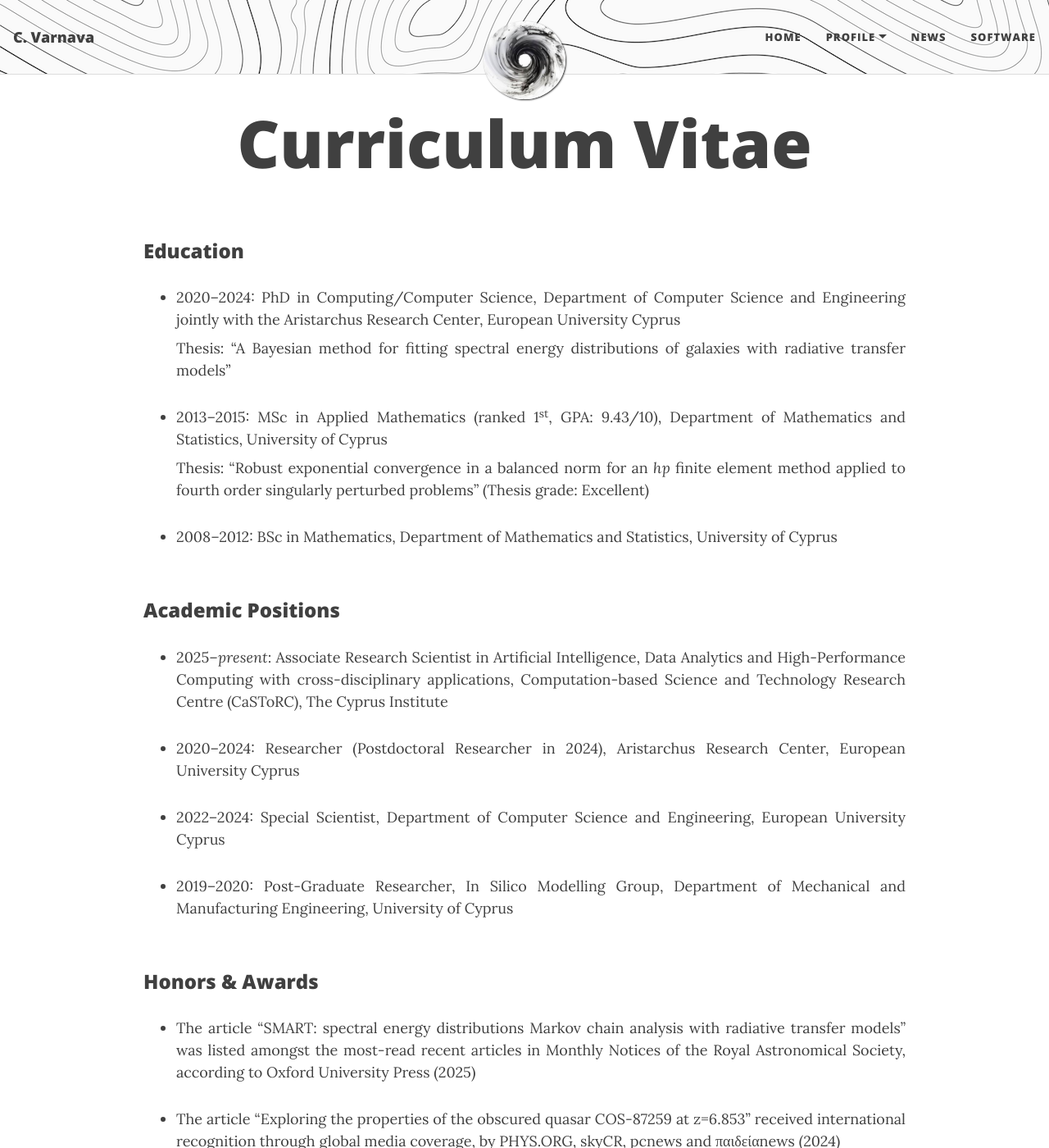
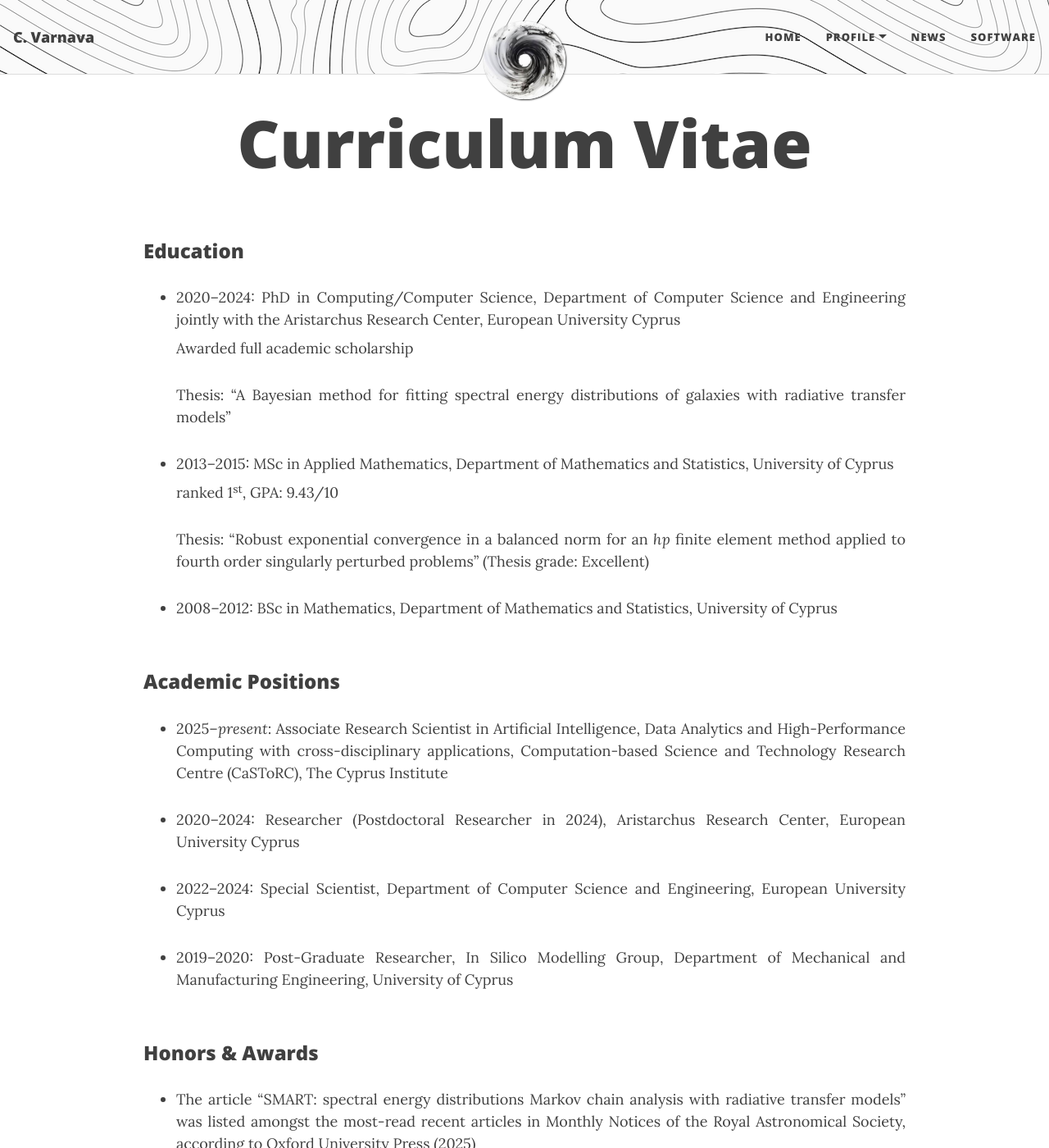
Before and after one commit to ch-var/ch-var.github.io, a Jekyll site: the page built from CV.html, in a window 1280 px wide and 1400 px high. Shown: the whole window at 82% size. Built offline with Jekyll 4.4.1, drawn with Linux system fonts in a browser that asks for light colours; formulas are drawn with MathJax 3; some of the changed text lies outside the part shown.

Commit message:
Update CV.html

```diff
--- a/CV.html
+++ b/CV.html
@@ -25,8 +25,10 @@ mathjax: true
 <p style="font-family: var(--header-font); font-weight: 800; line-height: 1.1; font-size: 1.5rem; margin-top: 1.25rem;">Education</p>
 <ul>
 <li class="responsive-margin" style="margin-bottom: 8px;">2020–2024: PhD in Computing/Computer Science, Department of Computer Science and Engineering jointly with the Aristarchus Research Center, European University Cyprus</li>
+<p align='justify' class="responsive-margin" style="margin-top: 0px;">Awarded full academic scholarship</p>
 <p align='justify' class="responsive-margin" style="margin-top: 0px;">Thesis: “A Bayesian method for fitting spectral energy distributions of galaxies with radiative transfer models”</p>
-<li class="responsive-margin" style="margin-bottom: 8px;">2013–2015: MSc in Applied Mathematics (ranked 1<sup>st</sup>, GPA: 9.43/10), Department of Mathematics and Statistics, University of Cyprus</li>
+<li class="responsive-margin" style="margin-bottom: 8px;">2013–2015: MSc in Applied Mathematics, Department of Mathematics and Statistics, University of Cyprus</li>
+<p align='justify' class="responsive-margin" style="margin-top: 0px;">ranked 1<sup>st</sup>, GPA: 9.43/10</p>
 <p align='justify' class="responsive-margin" style="margin-top: 0px;">Thesis: “Robust exponential convergence in a balanced norm for an <i>hp</i> finite element method applied to fourth order singularly perturbed problems” (Thesis grade: Excellent)</p>
 <li class="responsive-margin">2008–2012: BSc in Mathematics, Department of Mathematics and Statistics, University of Cyprus</li>
 </ul>
@@ -55,7 +57,7 @@ mathjax: true
 <li class="responsive-margin">Sievert Larsson/Ancoria Excellence Award for highest average grade during the Master’s degree program in Applied Mathematics, granted by the Department of Mathematics and Statistics, University of Cyprus (2015)</li>
 </ul>
 <br>
-<p style="font-family: var(--header-font); font-weight: 800; line-height: 1.1; font-size: 1.5rem; margin-top: 1.25rem;">Participation in Research Projects</p>
+<p style="font-family: var(--header-font); font-weight: 800; line-height: 1.1; font-size: 1.5rem; margin-top: 1.25rem;">Participation in Research & Development Projects</p>
 <ul>
 <li class="responsive-margin">2025–<i>present</i>: Data Analytics for Improved and Resilient Milk Yields (DAIRY), funded by the Research and Innovation Foundation</li>
 <p></p>
```
